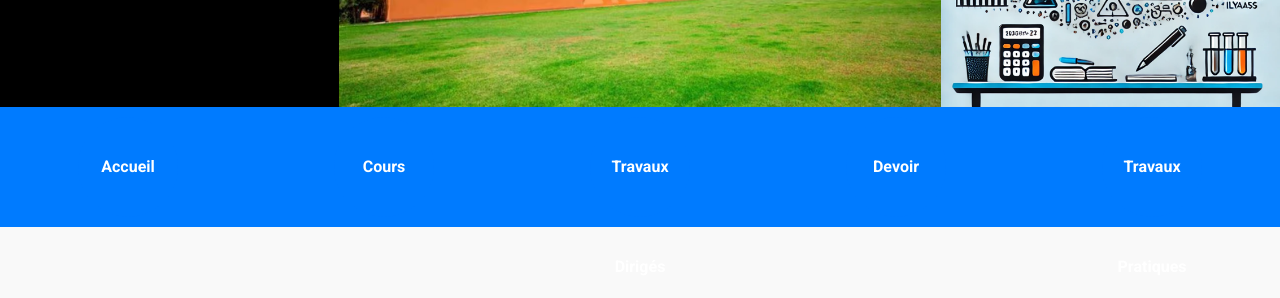
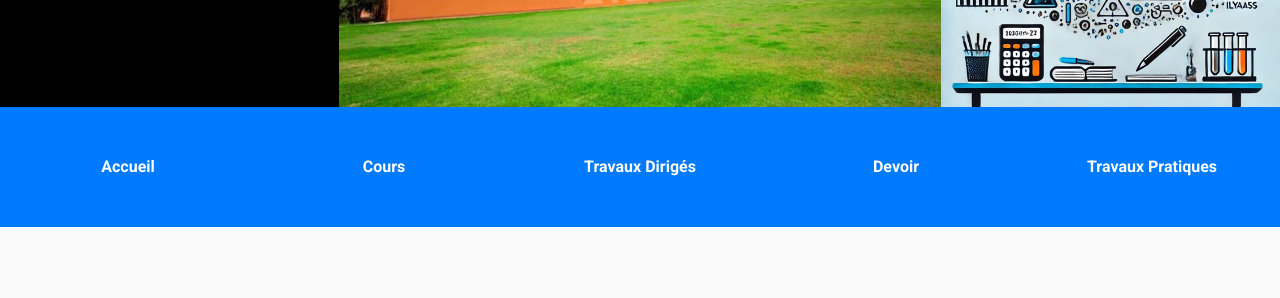
Before and after one commit to BOULLOUZ-Ilyass/BOULLOUZ-InfoMath.github.io, a plain HTML site: page index.html in a window 1280 px wide. Shown: the part 232-530 px from the top of the page. Drawn offline with Linux system fonts and the light colour scheme.

Commit message:
Update style.css

```diff
--- a/style.css
+++ b/style.css
@@ -62,7 +62,7 @@ nav ul.circular-menu li {
 
 nav ul.circular-menu li a {
     display: block;
-    width: 100px;
+    width: 150px; /* Augmenté pour permettre plus de texte */
     height: 100px;
     line-height: 100px;
     border-radius: 50%;
```
